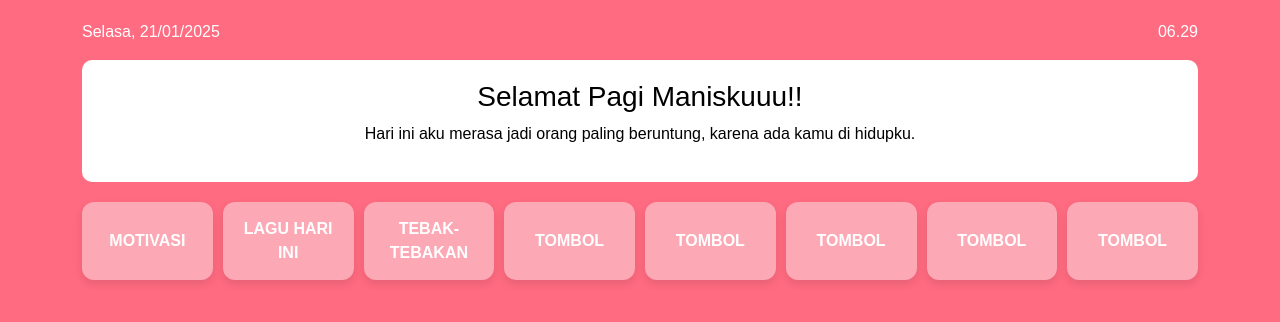
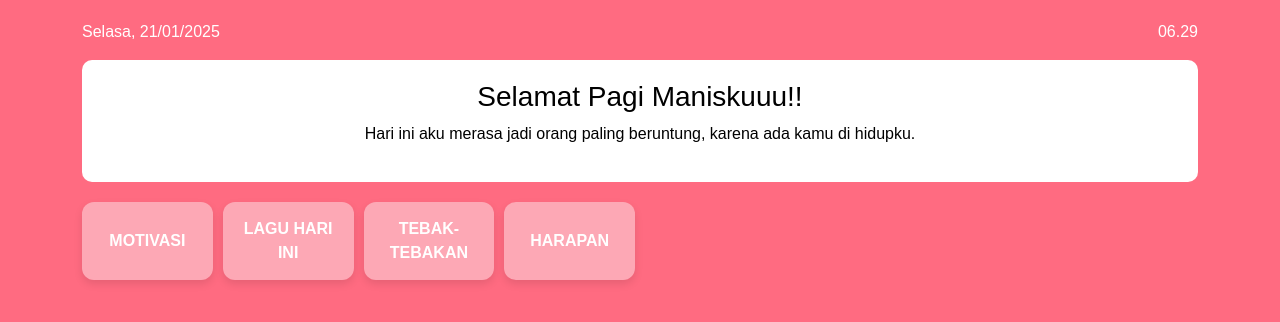
Before and after one commit to RafhCuan/AppRomance.github.io, a plain HTML site: page index.html in a window 1280 px wide. Drawn offline with nearby package versions, Linux system fonts and the light colour scheme.

Commit message:
Update index.html

```diff
--- a/index.html
+++ b/index.html
@@ -83,11 +83,7 @@
                     <button class="btn" onclick="window.location.href='motivasi.html'">Motivasi</button>
                     <button class="btn" onclick="window.location.href='youtube_page.html'">Lagu Hari Ini</button>
                     <button class="btn" onclick="window.location.href='tebak-tebakan.html'">Tebak-Tebakan</button>
-                    <button class="btn">tombol</button>
-                    <button class="btn">tombol</button>
-                    <button class="btn">tombol</button>
-                    <button class="btn">tombol</button>
-                    <button class="btn">tombol</button>
+                    <button class="btn" onclick="window.location.href='Harapan.html'">Harapan</button>
                 </div>
             </div>
         </div>
```
